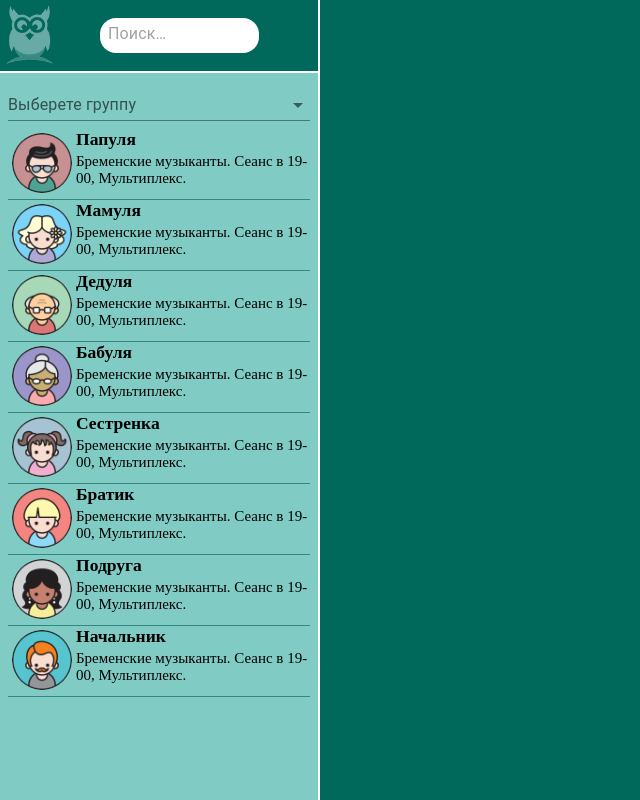
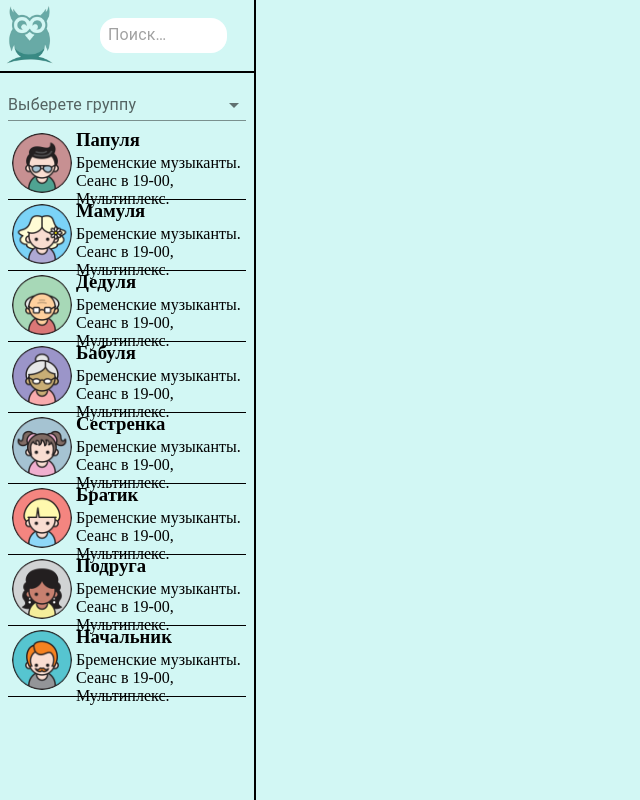
Before and after one commit to Svetlana-9/ulula, a React (Create React App) app in the folder ui/: page / in a window 1280 px wide. Shown: the whole page, without its empty margins (0-640 px from the left). Built offline with nearby package versions, Linux system fonts and the light colour scheme.

Commit message:
changed messangers design

```diff
--- a/ui/src/App.js
+++ b/ui/src/App.js
@@ -7,10 +7,10 @@ import { useState } from "react";
 const theme = createTheme({
   palette: {
     primary: {
-      main: "#00695c",
+      main: "#d2f7f4",
     },
     secondary: {
-      main: "#80cbc4",
+      main: "#ffffff",
     },
     error: {
       main: "#f44336",
@@ -23,9 +23,9 @@ const theme = createTheme({
     },
   },
   typography: {
-    massege: {
-      fontFamily: "Nunito Sans",
-      fontSize: 15,
+    maesage: {
+      fontFamily: "Palatino, URW Palladio L, serif",
+      fontSize: 17,
     },
   },
 });
--- a/ui/src/FullDialoge/Dialoge.jsx
+++ b/ui/src/FullDialoge/Dialoge.jsx
@@ -2,7 +2,6 @@ import { Avatar, Box } from "@mui/material";
 import Message from "./Message";
 import emulator from "../emulator";
 import { Stack } from "@mui/material";
-import TextField from '@mui/material/TextField';
 
 export default function Dialoge({ dialoge, contact }) {
   const logo = emulator.getLogo();
@@ -19,6 +18,7 @@ export default function Dialoge({ dialoge, contact }) {
           m:2,
           mb:1,
           mt:1,
+          typography:"message",
           boxSizing: "border-box"
         }}direction="row" alignItems="center" spacing={2}>
           <Avatar
--- a/ui/src/FullDialoge/DialogsHeader/DialogsHeader.jsx
+++ b/ui/src/FullDialoge/DialogsHeader/DialogsHeader.jsx
@@ -10,8 +10,8 @@ export default function DialogsHeader({contact}) {
       spacing={2}
       sx={{
         typography: "massege",
-        borderBottom: "2px solid white",
-        height: 1 / 11,
+        borderBottom: "2px solid black",
+        height: 1/11,
         boxSizing: "border-box",
       }}
     >
@@ -27,7 +27,7 @@ export default function DialogsHeader({contact}) {
         src={contact.avatar}
       />
       </Box>
-      <h2>{contact.alias}</h2>
+      <h2 >{contact.alias}</h2>
     </Stack>
   );
 }
--- a/ui/src/FullDialoge/FullDialoge.jsx
+++ b/ui/src/FullDialoge/FullDialoge.jsx
@@ -2,7 +2,6 @@ import { Box } from "@mui/material";
 import Dialoge from "./Dialoge";
 import DialogsHeader from "./DialogsHeader/DialogsHeader";
 import emulator from "../emulator";
-import {Stack} from "@mui/material";
 
 export default function FullDialoge({ contact }) {
   const dialoge = emulator.getDialogue(contact.id);
@@ -10,18 +9,11 @@ export default function FullDialoge({ contact }) {
     <Box
       sx={{
         bgcolor: "primary.main",
-        width: "100%",
+        width: 0.8,
       }}
     >
       <DialogsHeader contact={contact} />
       <Dialoge contact={contact} dialoge={dialoge} />
-      <Stack sx={{
-        position: "absolute",
-        bottom: 0,
-        m:1
-      }} spacing={2}>
-
-      </Stack>
     </Box>
   );
 }
--- a/ui/src/FullDialoge/Message.jsx
+++ b/ui/src/FullDialoge/Message.jsx
@@ -4,14 +4,16 @@ export default function Message({ message }) {
   return (
     <Box
       sx={{
+        typography:"message",
         bgcolor: "secondary.main",
         width: "fit-content",
         height: "auto",
+        border: "1px solid #429e8c",
         mb: 3,
         ml: 1,
         p: 1,
         borderRadius: 3,
-        alignItems:"center"
+        alignItems:"center",
       }}
     >
       {message.message}
--- a/ui/src/Navigation/DialogsWithFilter/DialogInList.jsx
+++ b/ui/src/Navigation/DialogsWithFilter/DialogInList.jsx
@@ -10,10 +10,10 @@ export default function DialogInList({ contact, dialoge }) {
         borderBottom: 1,
         mr: 1,
         ml: 1,
-        borderColor: "primary.light",
+        borderColor: "black",
         display: "flex",
         "&:hover": {
-          bgcolor: "secondary.light",
+          bgcolor: "#aeebdf",
         },
       }}
     >
@@ -29,7 +29,7 @@ export default function DialogInList({ contact, dialoge }) {
       <Stack
         spacing={0.4}
         sx={{
-          typography: "massege",
+          typography: "message",
           textOverflow:"ellipsis",
         }}
       >
--- a/ui/src/Navigation/Header/DialogsSearch/DialogsSearch.jsx
+++ b/ui/src/Navigation/Header/DialogsSearch/DialogsSearch.jsx
@@ -1,60 +1,18 @@
 import * as React from "react";
 import InputBase from "@mui/material/InputBase";
-import Box from "@mui/system/Box";
-
-// const Search = styled("div")(({ theme }) => ({
-//   position: "relative",
-//   borderRadius: theme.shape.borderRadius,
-//   backgroundColor: alpha(theme.palette.common.white, 0.85),
-//   "&:hover": {
-//     backgroundColor: alpha(theme.palette.common.white, 0.75),
-//   },
-//   // marginRight: theme.spacing(2),
-//   // marginLeft: 0,
-//   width: "100%",
-//   height: "40px",
-//   [theme.breakpoints.up("sm")]: {
-//     marginLeft: theme.spacing(30),
-//     width: 'auto',
-//   },
-// }));
-
-// const SearchIconWrapper = styled("div")(({ theme }) => ({
-//   padding: theme.spacing(0, 2),
-//   height: "100%",
-//   position: "absolute",
-//   pointerEvents: "none",
-//   display: "flex",
-//   alignItems: "center",
-//   justifyContent: "center",
-// }));
-
-// const StyledInputBase = styled(InputBase)(({ theme }) => ({
-//   color: "inherit",
-//   "& .MuiInputBase-input": {
-//     padding: theme.spacing(1, 1, 1, 0),
-//     // vertical padding + font size from searchIcon
-//     paddingLeft: `calc(1em + ${theme.spacing(4)})`,
-//     transition: theme.transitions.create("width"),
-//     width: "100%",
-//     [theme.breakpoints.up("md")]: {
-//       width: "20ch",
-//     },
-//   },
-// }));
+// import Box from "@mui/system/Box";
 
 export default function DialogsSearch() {
   return (
-    <Box sx={{
+    <InputBase sx={{
      bgcolor: "white",
+    //  border:"1px solid #59b3a2",
      height: "35px",
      width: 1/2,
      pl:1,
      boxSizing: "border-box",
      borderRadius: 4,
-    }}>
-    <InputBase
+    }}
     placeholder="Поиск…"/>
-    </ Box>
   );
 }
--- a/ui/src/Navigation/Header/Header.jsx
+++ b/ui/src/Navigation/Header/Header.jsx
@@ -7,7 +7,7 @@ export default function Header() {
       sx={{
         bgcolor: "primary.main",
         boxSizing:"border-box",
-        borderBottom: "2px solid white",
+        borderBottom: "2px solid black",
         height: 1/11
       }}
       direction="row"
--- a/ui/src/Navigation/Navigation.jsx
+++ b/ui/src/Navigation/Navigation.jsx
@@ -9,12 +9,11 @@ export default function DialogsList( {funcOnClick}) {
   return (
     <Box
       sx={{
-        bgcolor: "secondary.main",
-        width: 1/4,
+        bgcolor: "primary.main",
+        width: 0.2,
         boxSizing: "border-box",
-        borderRight: "2px solid white",
+        borderRight: "2px solid black",
         height: "100vh",
-
       }}
     >
       <Header />
```
Lines whose indentation alone changed are shown as unchanged.
